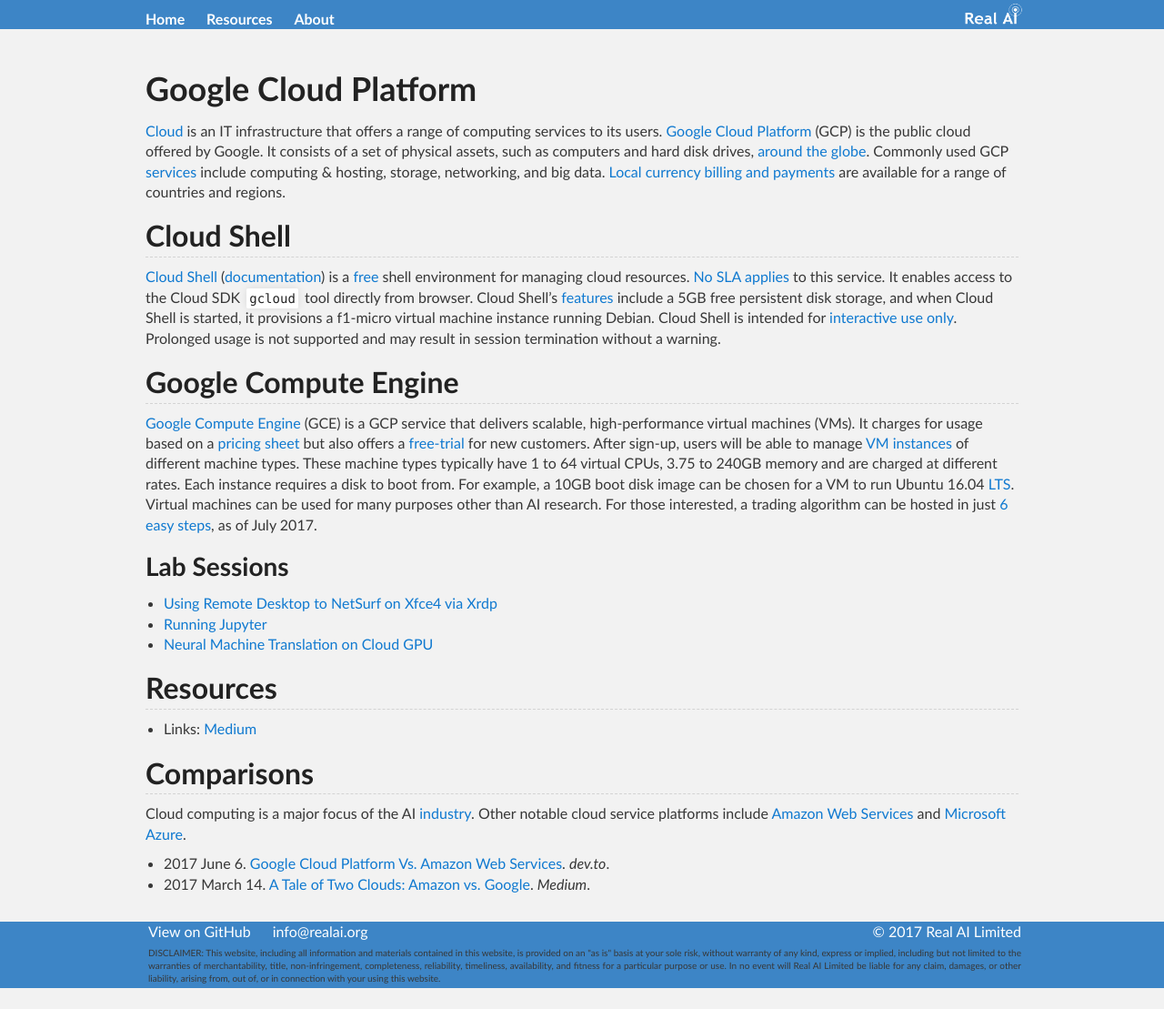
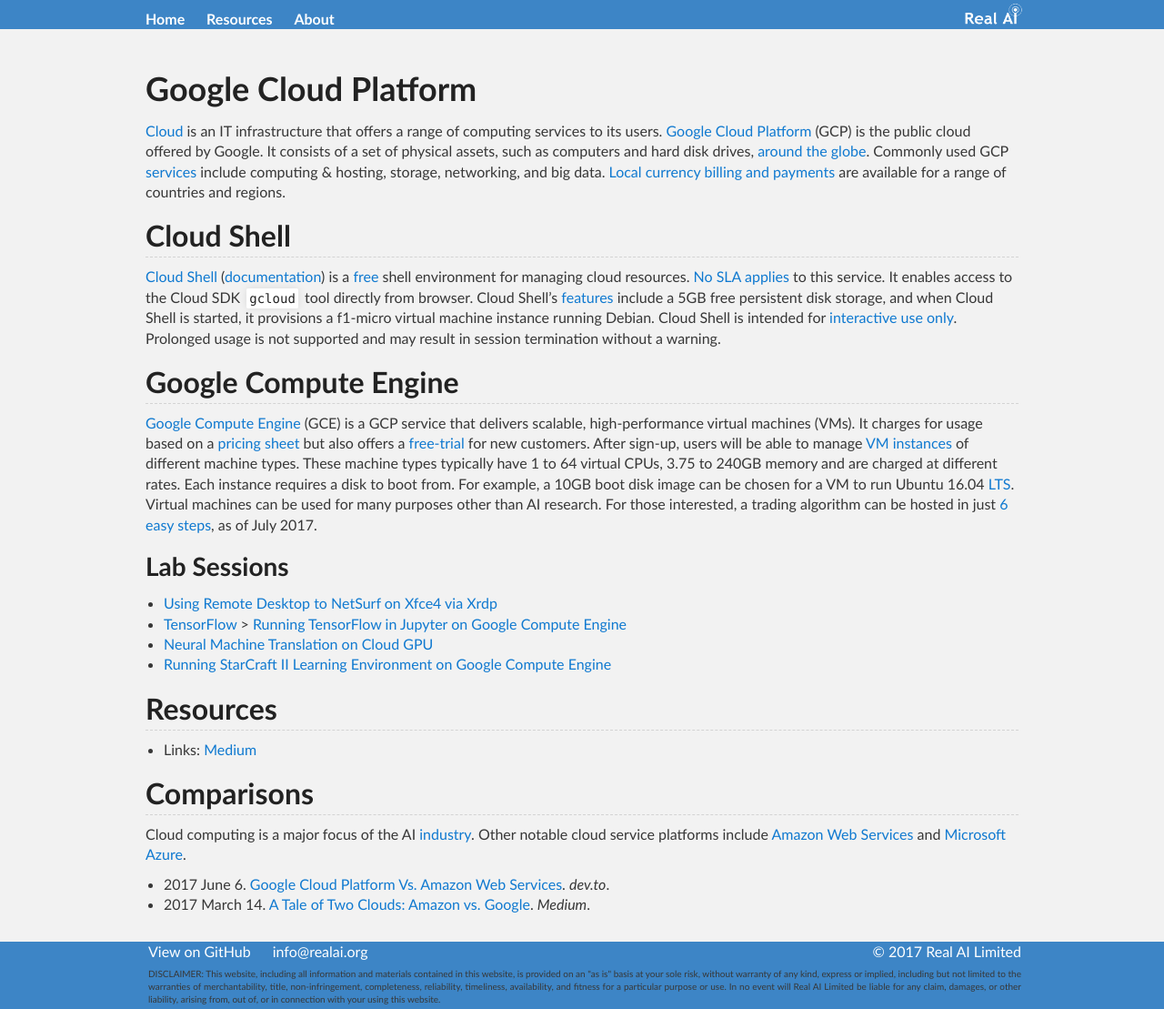
Before and after one commit to Tonywuhk/realai.org, a Jekyll site: the page built from course/google-cloud-platform/README.md, in a window 1280 px wide. Shown: the whole page at 91% size. Built offline with Jekyll 4.4.1, drawn with Linux system fonts in a browser that asks for light colours; our own code applies the rules of GitHub Pages for plain Markdown files; the repository's description, which GitHub fills in, is left out; before the commit the page ends 1086 px from its top, so only the background shows below that.

Commit message:
Move rdp-netsurf-xfce4* from course/lab to course/google-cloud-platform

```diff
--- a/course/google-cloud-platform/README.md
+++ b/course/google-cloud-platform/README.md
@@ -17,9 +17,10 @@
 
 ### Lab Sessions
 
-* [Using Remote Desktop to NetSurf on Xfce4 via Xrdp](http://realai.org/course/lab/rdp-netsurf-xfce4/)
-* [Running Jupyter](http://realai.org/course/tensorflow/jupyter-gce/)
+* [Using Remote Desktop to NetSurf on Xfce4 via Xrdp](http://realai.org/course/google-cloud-platform/rdp-netsurf-xfce4/)
+* [TensorFlow](http://realai.org/course/tensorflow/) > [Running TensorFlow in Jupyter on Google Compute Engine](http://realai.org/course/tensorflow/jupyter-gce/)
 * [Neural Machine Translation on Cloud GPU](http://realai.org/course/lab/gpu-tf-nmt/)
+* [Running StarCraft II Learning Environment on Google Compute Engine](http://realai.org/course/google-cloud-platform/gce-sc2le/)
 
 ## Resources
 
```
Also changed, not shown: course/google-cloud-platform/gce-sc2le.md (+1 -1 lines), course/google-cloud-platform/rdp-netsurf-xfce4.md (renamed from course/lab/rdp-netsurf-xfce4.md, +5 -5 lines), course/lab/README.md (+0 -1 lines), course/google-cloud-platform/rdp-netsurf-xfce4-1.png (renamed from course/lab/rdp-netsurf-xfce4-1.png), course/google-cloud-platform/rdp-netsurf-xfce4-2.png (renamed from course/lab/rdp-netsurf-xfce4-2.png), course/google-cloud-platform/rdp-netsurf-xfce4-3.png (renamed from course/lab/rdp-netsurf-xfce4-3.png), course/google-cloud-platform/rdp-netsurf-xfce4-4.png (renamed from course/lab/rdp-netsurf-xfce4-4.png).
